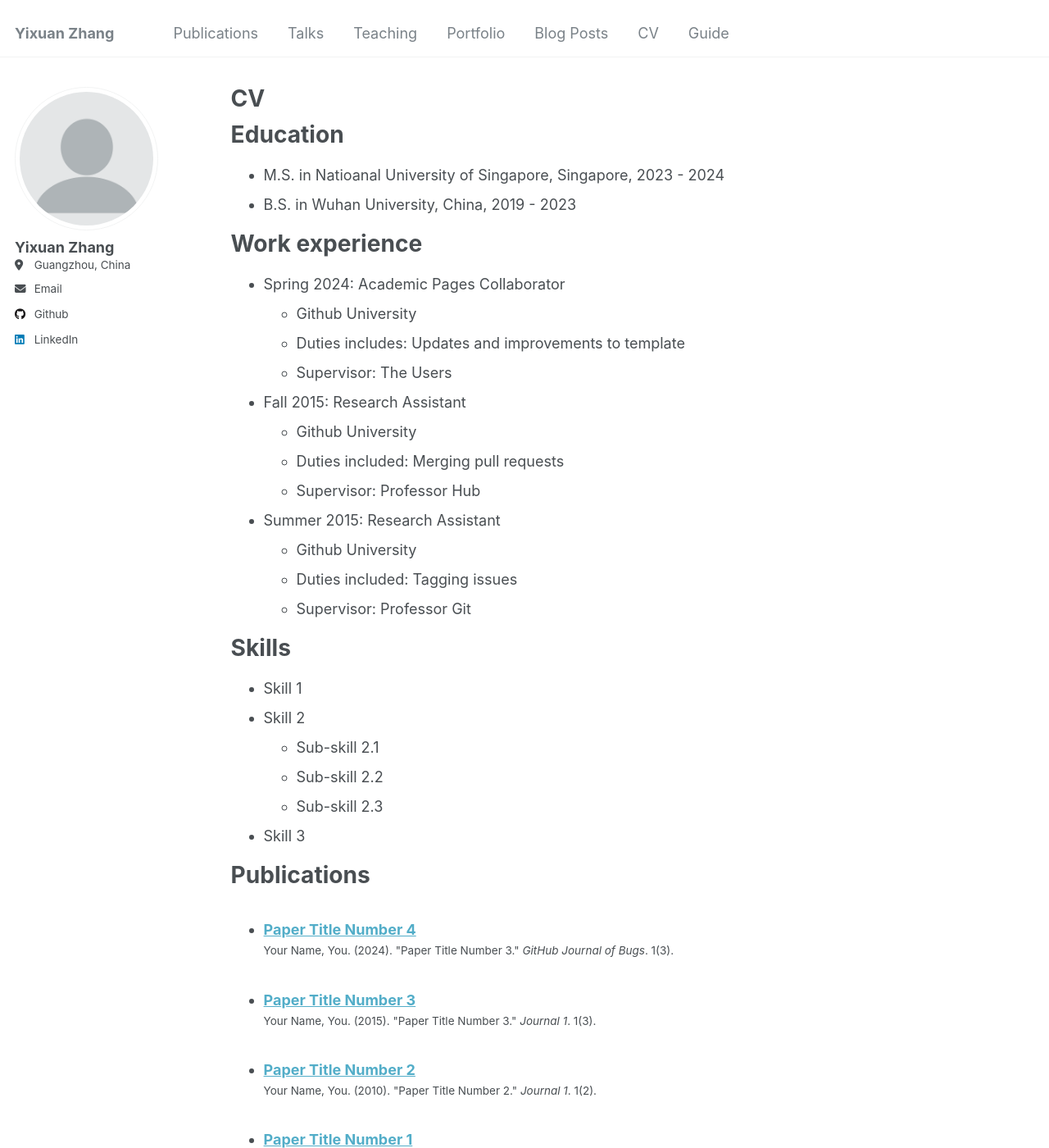
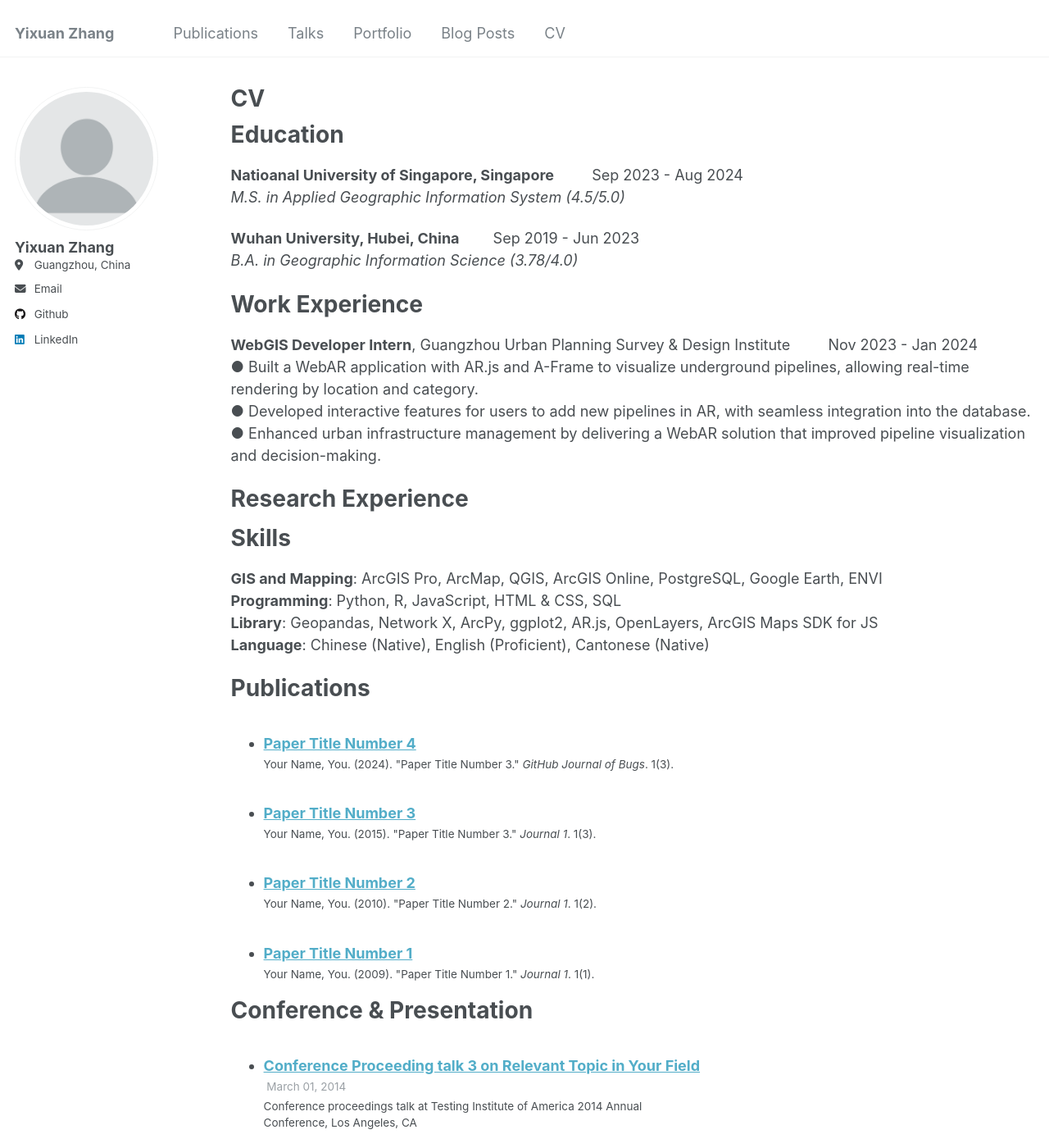
Before and after one commit to yixuanxyz/yixuanxyz.github.io, a Jekyll site: the page built from _pages/cv.md, in a window 1280 px wide and 1400 px high. Shown: the whole window at 82% size. Built offline with Jekyll 4.4.1, drawn with Linux system fonts in a browser that asks for light colours; some of the changed text lies outside the part shown.

Commit message:
edit config info

```diff
--- a/_config.yml
+++ b/_config.yml
@@ -43,7 +43,7 @@ author:
   bitbucket        : # Username - Update with your username on the site
   codepen          : # Username
   dribbble         : # Username
-  github           : "z03y14x"
+  github           : "yixuanxyz"
   kaggle           : # Username
   stackoverflow    : # User number or user number and name (i.e., use "1" or "1/jeff-atwood")
 
--- a/_pages/cv.md
+++ b/_pages/cv.md
@@ -11,34 +11,30 @@ redirect_from:
 
 Education
 ======
-* M.S. in Natioanal University of Singapore, Singapore, 2023 - 2024
-* B.S. in Wuhan University, China, 2019 - 2023
+__Natioanal University of Singapore, Singapore__ &emsp;&emsp; Sep 2023 - Aug 2024<br>
+*M.S. in Applied Geographic Information System (4.5/5.0)*
 
-Work experience
+__Wuhan University, Hubei, China__ &emsp;&emsp;Sep 2019 - Jun 2023<br>
+*B.A. in Geographic Information Science (3.78/4.0)*
+
+Work Experience
 ======
-* Spring 2024: Academic Pages Collaborator
-  * Github University
-  * Duties includes: Updates and improvements to template
-  * Supervisor: The Users
+__WebGIS Developer Intern__, Guangzhou Urban Planning Survey & Design Institute &emsp;&emsp; Nov 2023 - Jan 2024<br>
+● Built a WebAR application with AR.js and A-Frame to visualize underground pipelines, allowing real-time rendering by location and category. <br>
+● Developed interactive features for users to add new pipelines in AR, with seamless integration into the database.<br>
+● Enhanced urban infrastructure management by delivering a WebAR solution that improved pipeline visualization and decision-making.
 
-* Fall 2015: Research Assistant
-  * Github University
-  * Duties included: Merging pull requests
-  * Supervisor: Professor Hub
+Research Experience
+======
 
-* Summer 2015: Research Assistant
-  * Github University
-  * Duties included: Tagging issues
-  * Supervisor: Professor Git
 
 Skills
 ======
-* Skill 1
-* Skill 2
-  * Sub-skill 2.1
-  * Sub-skill 2.2
-  * Sub-skill 2.3
-* Skill 3
+__GIS and Mapping__: ArcGIS Pro, ArcMap, QGIS, ArcGIS Online, PostgreSQL, Google Earth, ENVI<br>
+__Programming__: Python, R, JavaScript, HTML & CSS, SQL <br>
+__Library__: Geopandas, Network X, ArcPy, ggplot2, AR.js, OpenLayers, ArcGIS Maps SDK for JS<br>
+__Language__: Chinese (Native), English (Proficient), Cantonese (Native)
+
 
 Publications
 ======
@@ -46,17 +42,19 @@ Publications
     {% include archive-single-cv.html %}
   {% endfor %}</ul>
 
-Talks
+Conference & Presentation
 ======
   <ul>{% for post in site.talks reversed %}
     {% include archive-single-talk-cv.html  %}
   {% endfor %}</ul>
 
+<!--
 Teaching
 ======
   <ul>{% for post in site.teaching reversed %}
     {% include archive-single-cv.html %}
   {% endfor %}</ul>
+-->
 
 Service and leadership
 ======
```
Also changed, not shown: _data/navigation.yml (+4 -4 lines).
